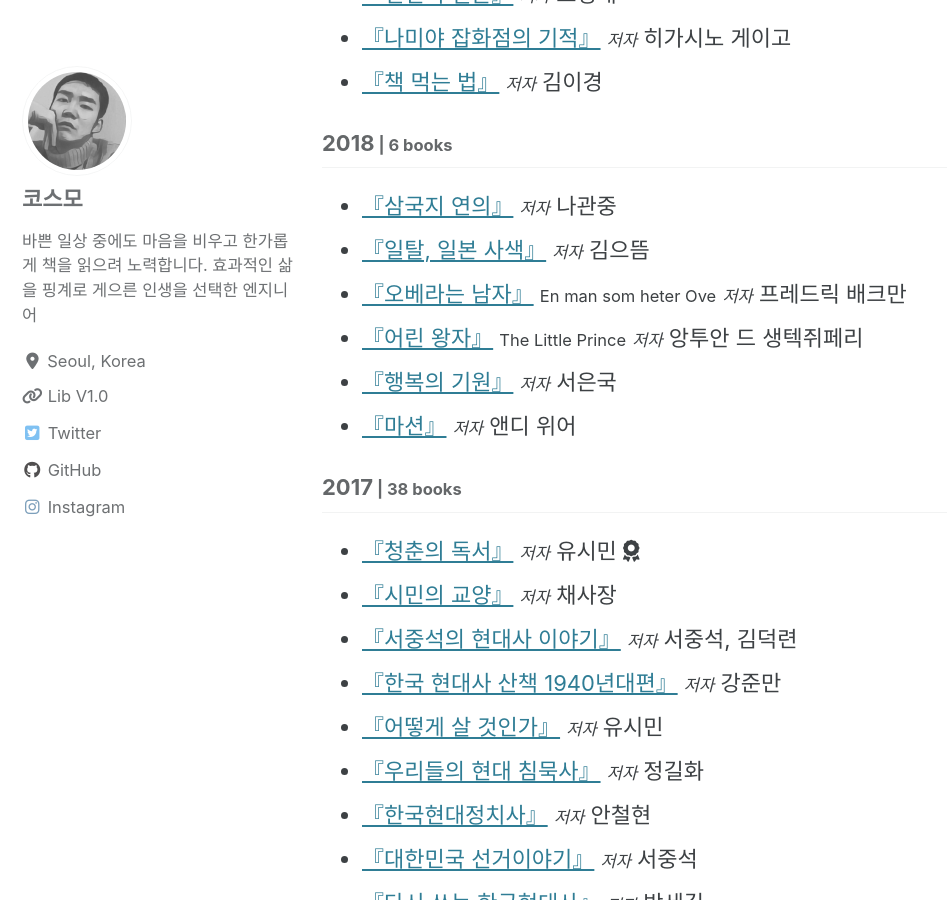
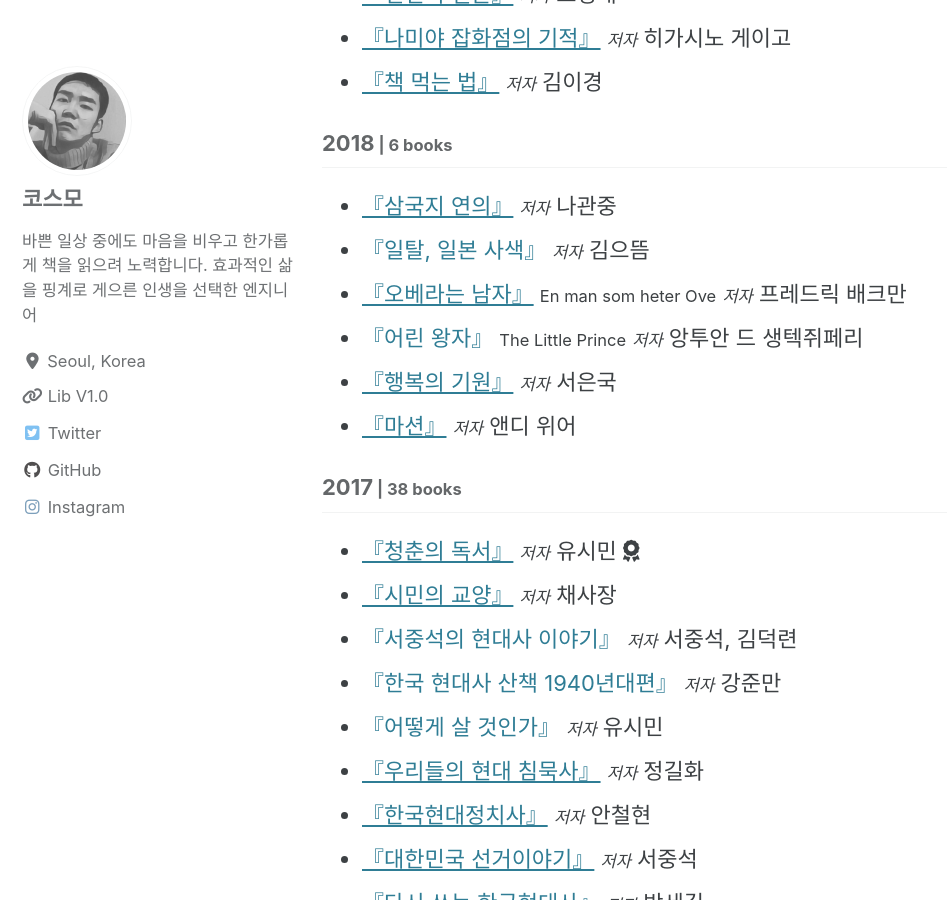
Before and after one commit to deftone2000/cosmo-s-archive, a Jekyll site: the page built from _pages/reading-list.html, in a window 1280 px wide and 900 px high, scrolled down 2073 px. Shown: the whole window, without its empty margins (0-947 px from the left). Built offline with Jekyll 4.4.1, drawn with Linux system fonts in a browser that asks for light colours; cached includes are drawn as plain includes; nearby versions of some CDN libraries; comment, search, counter and statistics services are not loaded; a style sheet for code colours, icons or effects is not loaded.

Commit message:
no message

```diff
--- a/_pages/reading-list.html
+++ b/_pages/reading-list.html
@@ -19,7 +19,7 @@ classes: wide
           book.title
         }}』</a>
         {% else %}
-        <li><a href="{{ book.cover }}" alt="_blank" rel="nofollow noopener">『{{
+        <li><a>『{{
           book.title
         }}』</a>{% endif %} {% if book.ori_title %}<span class="small"> {{ book.ori_title }}</span>{% endif %}
         <span class="page__content"> <i class="small">저자</i> {{ book.author }}</span>{% if book.star %}<span> <i class="fas fa-award"></i></span>{% endif %}
```
